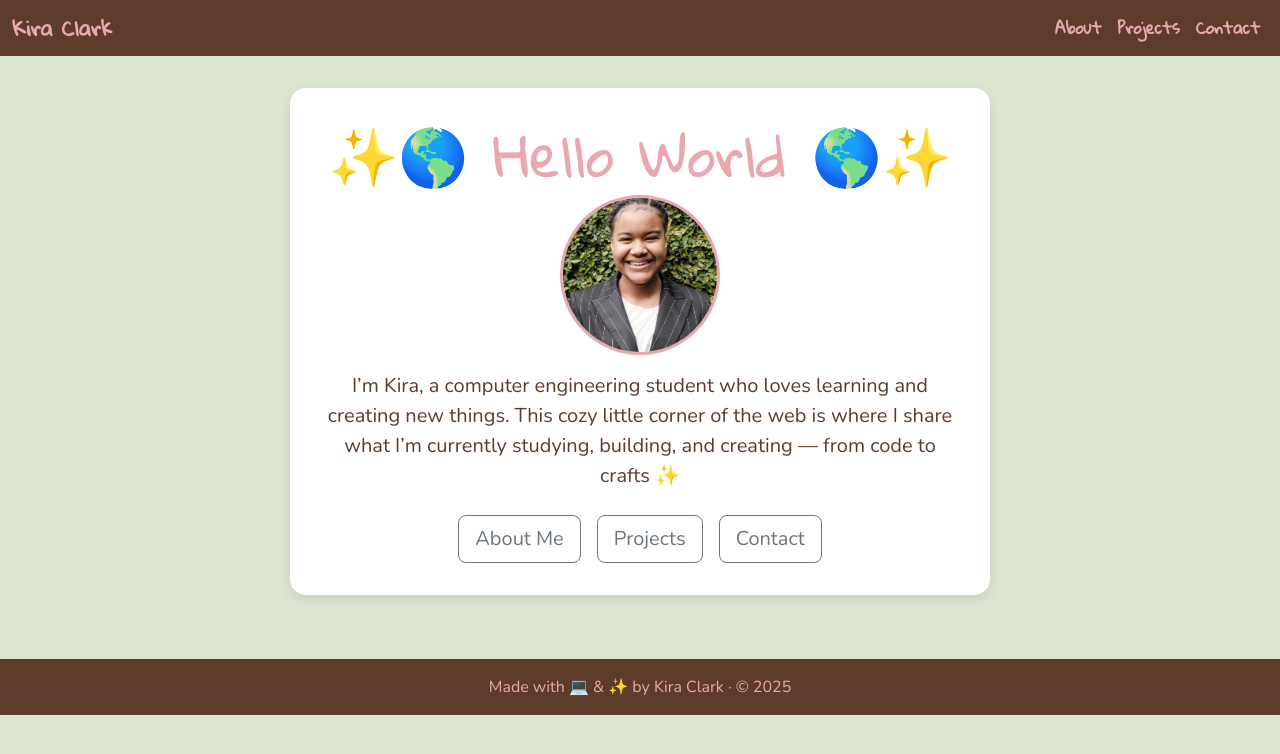
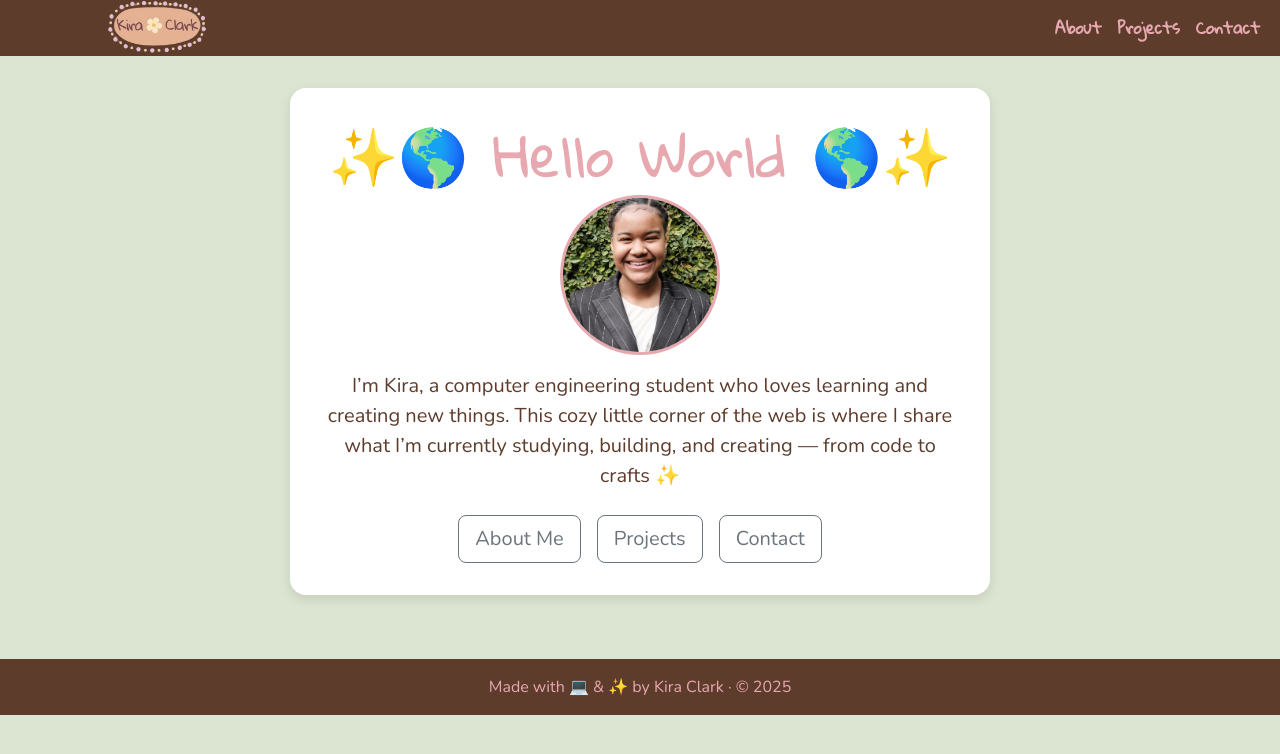
Before and after one commit to kiraclark993/kira, a plain HTML site: page index.html in a window 1280 px wide. Drawn offline with nearby package versions, Linux system fonts and the light colour scheme.

Commit message:
updated index navbar to include canva logo

```diff
--- a/index.html
+++ b/index.html
@@ -57,7 +57,10 @@
  <!-- Navbar -->
  <nav class="navbar navbar-expand-lg navbar-custom">
   <div class="container-fluid">
-      <a class="navbar-brand" href="#">Kira Clark</a>
+    <a class="navbar-brand position-absolute" href="index.html" style="top: -30px; left: 1rem;">
+      <img src="logo3.png" alt="Kira Clark Logo" style="height: 110px;">
+    </a>
+
     <button class="navbar-toggler" type="button" data-bs-toggle="collapse" data-bs-target="#navbarNav">
       <span class="navbar-toggler-icon"></span>
     </button>
```
Lines whose indentation alone changed are shown as unchanged.
